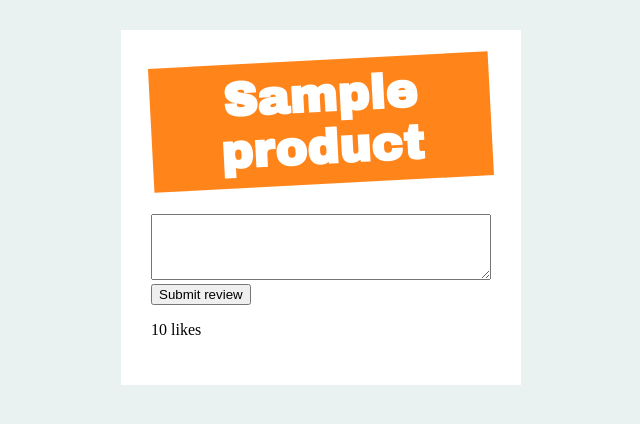
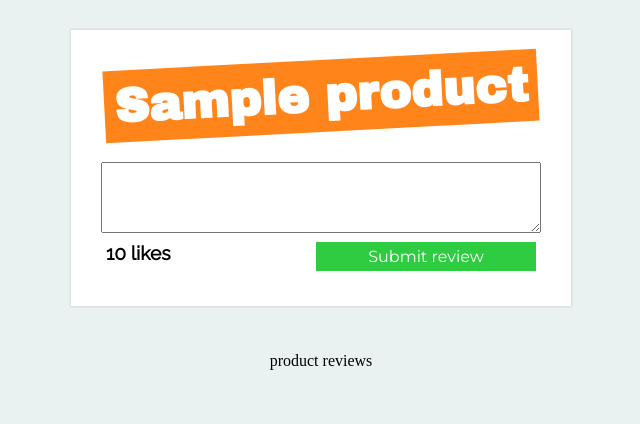
Before and after one commit to german9304/flask-app, a Flask app: template templates/stores/product.html in a window 1280 px wide. Shown: the part 67-491 px from the top of the page, without its empty margins (319-959 px from the left). Run offline with Flask 2, Linux system fonts and the light colour scheme; the template is opened without the code that fills it: most values are stand-ins (such as "Sample title", 1, 10 or a date in 2020); parts of the project's set-up code (start-up, migrations or seed data) failed here and were passed over.

Commit message:
review style

```diff
--- a/static/css/product.css
+++ b/static/css/product.css
@@ -1,14 +1,17 @@
 #product {
     /* border: solid 1px black; */
     display: flex;
-    justify-content: center;
+    align-items: center;
+    flex-direction: column;
+
 }
 
 #selected-product {
     background: #fff;
     margin: 30px 0 30px 0;
-    width: 400px;
+    width: 500px;
     padding: 30px;
+    box-shadow: 0 0 2px 1px rgba(0, 0, 0, 0.1);
 }
 
 #product-header > * {
@@ -32,5 +35,35 @@
     margin: 0 0 30px 0;
 }
 textarea{
+    padding: 6px 8px;
     width: 100%;
+    font-size: 1rem;
 }
+
+.btn {
+    width: 100%;
+    border: none;
+    font-family: var(--font-store);
+    background: #2ECC40;
+    color: #ffffff;
+    font-size: 1rem;
+    padding: 5px;
+    cursor: pointer;
+}
+
+.likes{
+    font-family: var(--font-nav);
+    font-weight: bolder;
+    font-size: 1.2rem;
+    padding: 0;
+}
+
+#submit-review{
+    display: flex;
+    /* border: solid 1px red; */
+    padding: 5px;
+}
+#submit-review > * {
+    margin: 0;
+    flex: 1;
+}
--- a/templates/stores/product.html
+++ b/templates/stores/product.html
@@ -15,13 +15,16 @@
       </section> -->
       <form action="" id="review-comments">
           <section class="review-comments-textarea">
-            <textarea name="comment" id="" cols="30" rows="4"></textarea>
+            <textarea name="comment" id="" cols="30" rows="3"></textarea>
           </section>
           <section id="submit-review">
-            <button type="submit">Submit review</button>
             <p class="likes">{{product.likes}} likes</p>
+            <button type="submit" class="btn">Submit review</button>
           </section>
       </form>
     </section>
+    <section id="product-reviews">
+      <p>product reviews</p>
+    </section>
   </section>
 {% endblock %}
```
